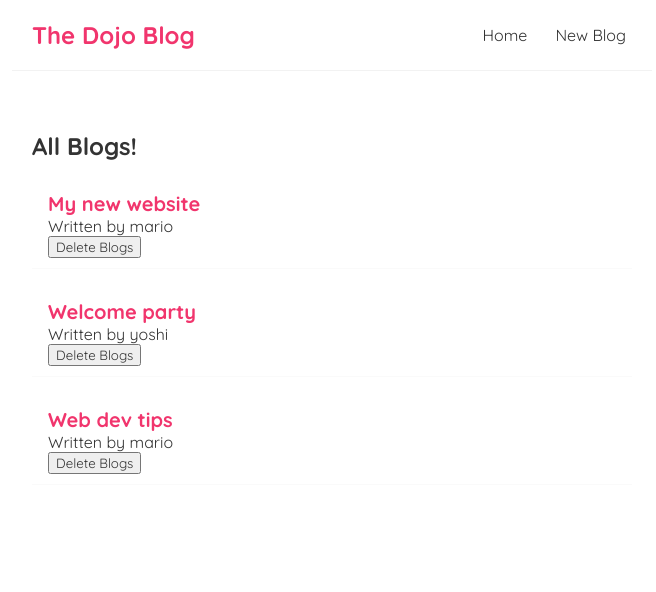
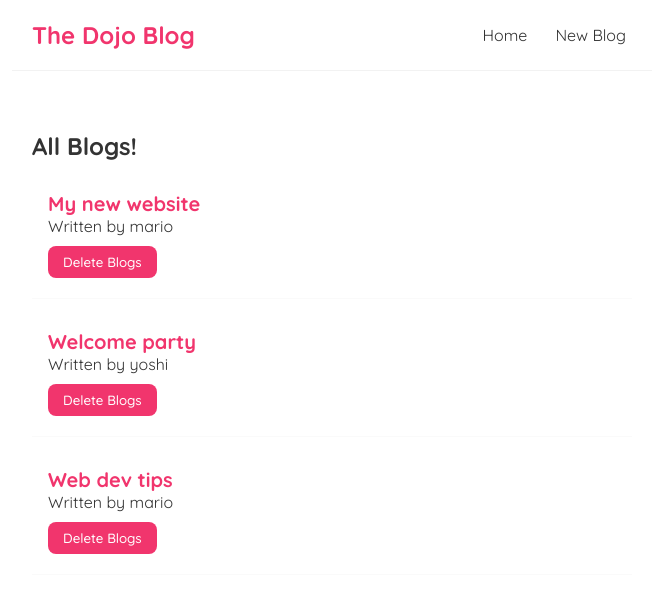
Before and after one commit to choiruladamm/dojo-blog, a React (Vite) app: page / in a window 1280 px wide. Shown: the top 592 px of the page, without its empty margins (308-964 px from the left). Built offline with nearby package versions, Linux system fonts and the light colour scheme.

Commit message:
useEffect Hook (Basics)

```diff
--- a/src/index.css
+++ b/src/index.css
@@ -2,6 +2,7 @@
 
 :root {
   --main-color: #f1356d;
+  --main-color-hover: #de2d62;
 }
 
 /* base styles */
@@ -59,3 +60,18 @@
   color: var(--main-color);
   margin-bottom: 0px;
 }
+
+.blog-preview button {
+  margin: 10px 0;
+  border: none;
+  padding: 8px 15px;
+  border-radius: 8px;
+  background-color: var(--main-color);
+  color: white;
+  font-weight: 500;
+  cursor: pointer;
+}
+
+.blog-preview button:hover {
+  background-color: var(--main-color-hover);
+}
--- a/src/pages/Home.jsx
+++ b/src/pages/Home.jsx
@@ -1,4 +1,4 @@
-import React, { useState } from "react";
+import React, { useEffect, useState } from "react";
 import BlogList from "../components/BlogList";
 
 const Home = () => {
@@ -13,6 +13,11 @@ const Home = () => {
     setBlogs(newBlogs);
   };
 
+  useEffect(() => {
+    alert("useEffect running");
+    alert(`${blogs.map((blog) => blog.author)}`);
+  });
+
   return (
     <div className="home">
       <BlogList blogs={blogs} title="All Blogs!" handleDelete={handleDelete} />
```
